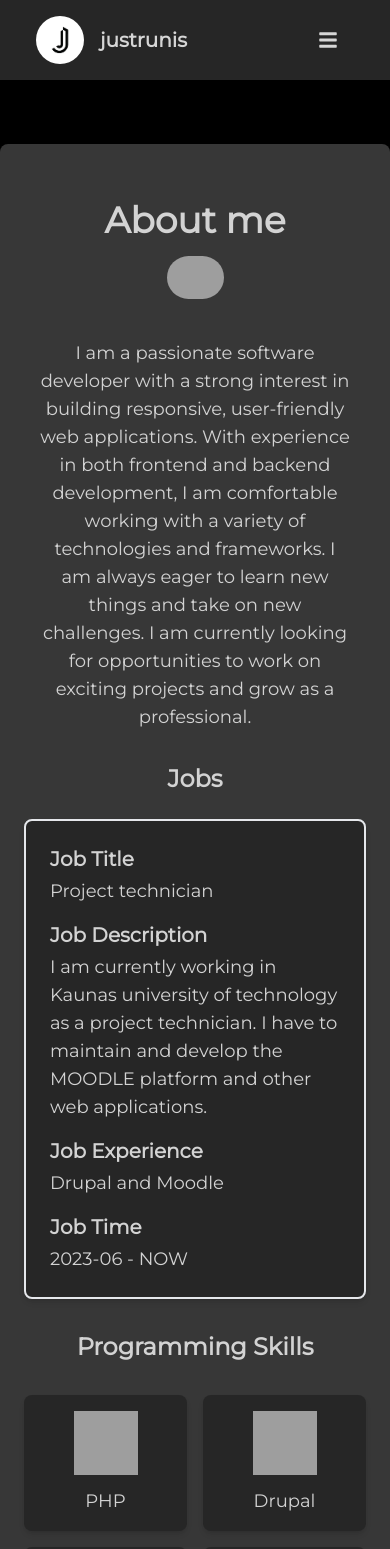
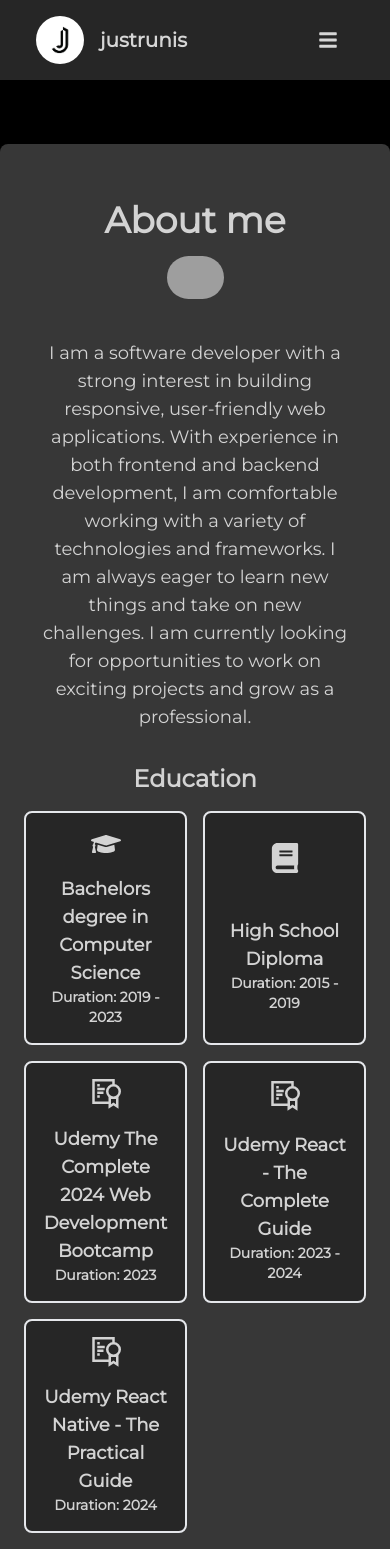
Before and after one commit to justrunis/portfolio, a React (Vite) app: page /about in a window 390 px wide. Shown: the top 1549 px of the page. Built offline with nearby package versions, Linux system fonts and the light colour scheme; grey boxes are pictures that could not be loaded.

Commit message:
added education

```diff
--- /dev/null
+++ b/src/components/About/Education.jsx
@@ -0,0 +1,64 @@
+import { motion } from "framer-motion";
+import { useTranslation } from "react-i18next";
+import { FaGraduationCap, FaBook } from "react-icons/fa";
+import { GrCertificate } from "react-icons/gr";
+
+export default function Education({ delay }) {
+  const { t } = useTranslation("global");
+
+  const educationItems = [
+    {
+      title: t("about.educationTitle1"),
+      duration: "2019 - 2023",
+      icon: <FaGraduationCap />,
+    },
+    {
+      title: t("about.educationTitle2"),
+      duration: "2015 - 2019",
+      icon: <FaBook />,
+    },
+    {
+      title: t("about.educationTitle3"),
+      duration: "2023",
+      icon: <GrCertificate />,
+    },
+    {
+      title: t("about.educationTitle4"),
+      duration: "2023 - 2024",
+      icon: <GrCertificate />,
+    },
+    {
+      title: t("about.educationTitle5"),
+      duration: "2024",
+      icon: <GrCertificate />,
+    },
+  ];
+
+  return (
+    <motion.div
+      initial={{ opacity: 0, y: 50 }}
+      animate={{ opacity: 1, y: 0 }}
+      transition={{ delay: delay }}
+      className="font-bold text-center mt-8"
+    >
+      <h2 className="text-2xl font-bold">{t("about.education")}</h2>
+      <div className="grid grid-cols-2 gap-4 mt-4 sm:grid-cols-2">
+        {educationItems.map((item, index) => (
+          <div
+            key={index}
+            className="flex flex-col items-center justify-around gap-4 bg-base-300 border-2 rounded-lg p-4"
+            style={{ maxWidth: "400px" }} // Adjust the max width here
+          >
+            <div className="text-3xl lg:text-6xl">{item.icon}</div>
+            <div>
+              <h3 className="text-lg lg:text-xl font-bold">{item.title}</h3>
+              <p className="text-sm lg:text-lg">
+                {t("about.duration")}: {item.duration}
+              </p>
+            </div>
+          </div>
+        ))}
+      </div>
+    </motion.div>
+  );
+}
--- a/src/pages/About.jsx
+++ b/src/pages/About.jsx
@@ -3,6 +3,7 @@ import { useTranslation } from "react-i18next";
 import Skills from "../components/About/Skills";
 import AboutHero from "../components/About/AboutHero";
 import Jobs from "../components/About/Jobs";
+import Education from "../components/About/Education";
 
 export default function About() {
   const { t } = useTranslation("global");
@@ -15,8 +16,9 @@ export default function About() {
       className="container mx-auto flex flex-col items-center justify-center bg-secondary text-secondary-content p-6 my-16 sm:border-4 sm:border-base rounded-lg shadow-lg xl:w-1/2"
     >
       <AboutHero delay={0.2} />
-      <Jobs delay={0.4} />
-      <Skills delay={0.6} />
+      <Education delay={0.4} />
+      <Jobs delay={0.6} />
+      <Skills delay={0.8} />
     </motion.div>
   );
 }
--- a/src/translations/en/global.json
+++ b/src/translations/en/global.json
@@ -30,13 +30,20 @@
   },
   "about": {
     "title": "About me",
-    "bio": "I am a passionate software developer with a strong interest in building responsive, user-friendly web applications. With experience in both frontend and backend development, I am comfortable working with a variety of technologies and frameworks. I am always eager to learn new things and take on new challenges. I am currently looking for opportunities to work on exciting projects and grow as a professional.",
+    "bio": "I am a software developer with a strong interest in building responsive, user-friendly web applications. With experience in both frontend and backend development, I am comfortable working with a variety of technologies and frameworks. I am always eager to learn new things and take on new challenges. I am currently looking for opportunities to work on exciting projects and grow as a professional.",
     "jobs": "Jobs",
     "jobTitle": "Job Title",
     "jobDescription": "Job Description",
     "jobExperience": "Job Experience",
     "jobTime": "Job Time",
     "programmingSkills": "Programming Skills",
+    "education": "Education",
+    "educationTitle1": "Bachelors degree in Computer Science",
+    "educationTitle2": "High School Diploma",
+    "educationTitle3": "Udemy The Complete 2024 Web Development Bootcamp",
+    "educationTitle4": "Udemy React - The Complete Guide",
+    "educationTitle5": "Udemy React Native - The Practical Guide",
+    "duration": "Duration",
     "jobTitle1": "Project technician",
     "jobDescription1": "I am currently working in Kaunas university of technology as a project technician. I have to maintain and develop the MOODLE platform and other web applications.",
     "jobExperience1": "Drupal and Moodle",
--- a/src/translations/lt/global.json
+++ b/src/translations/lt/global.json
@@ -1,5 +1,59 @@
 {
   "header": {
-    "test": "Test"
+    "home": "Pagrindinis",
+    "about": "Apie mane",
+    "projects": "Projektai",
+    "contact": "Kontaktai",
+    "language": "Kalba"
+  },
+  "footer": {
+    "rights": "Visos teisės saugomos"
+  },
+  "home": {
+    "title": "Sveiki, mano vardas",
+    "name": "justrunis",
+    "description": "Esu programinės įrangos kūrėjas iš Kauno, Lietuvos. Mane žavi naujos technologijos bei mėgstu mokytis naujų dalykų. Visada ieškau naujų iššūkių ir galimybių tobulėti kaip profesionalas."
+  },
+  "projects": {
+    "title": "Projektai",
+    "description": "Čia yra keletas projektų, kuriuos sukūriau.",
+    "visit": "Aplankyti projektą",
+    "visitRepository": "Aplankyti saugyklą",
+    "projectDescription1": "Virtualus automobilių salonas sukurtas naudojant React",
+    "projectDescription2": "Viktorinos žaidimas sukurtas naudojant React",
+    "projectDescription3": "Vartotojo sąsaja Wuthering Waves žaidimo API",
+    "projectDescription4": "Paprasta orų programa sukurta naudojant React",
+    "projectDescription5": "Mobilioji programa vietoms išsaugoti",
+    "projectDescription6": "Žiniatinklio programa receptams rasti",
+    "projectDescription7": "Paprasta užrašų programa",
+    "projectDescription8": "Žiniatinklio programa prekių pirkimui ar pardavimui rasti"
+  },
+  "about": {
+    "title": "Apie mane",
+    "bio": "Esu programinės įrangos kūrėjas, turintis didelį susidomėjimą kurti reaguojančias, vartotojui patogias interneto programas. Turiu patirties tiek font-end, tiek back-end kūrimo dalyje ir esu susipažinęs su įvairiomis technologijomis ir struktūromis. Visada noriu mokytis naujų dalykų ir imtis naujų iššūkių. Šiuo metu ieškau galimybių dirbti su įdomiais projektais ir tobulėti kaip profesionalas.",
+    "jobs": "Darbo patirtis",
+    "jobTitle": "Pareigos",
+    "jobDescription": "Darbo aprašymas",
+    "jobExperience": "Darbo patirtis",
+    "jobTime": "Laikotarpis",
+    "programmingSkills": "Programavimo įgūdžiai",
+    "education": "Išsilavinimas",
+    "educationTitle1": "Bakalauro laipsnis Programų sistemose",
+    "educationTitle2": "Vidurinės mokyklos diplomas",
+    "educationTitle3": "Udemy 2024 m. WEB kursas",
+    "educationTitle4": "Udemy React - Išsamus vadovas",
+    "educationTitle5": "Udemy React Native - Praktinis vadovas",
+    "duration": "Trukmė",
+    "jobTitle1": "Projekto technikas",
+    "jobDescription1": "Šiuo metu dirbu Kauno technologijos universitete kaip projekto technikas. Prižiūriu ir plėtoju MOODLE platformą bei kitas interneto programas.",
+    "jobExperience1": "Drupal ir Moodle",
+    "jobTime1": "2023-06 - DABAR"
+  },
+  "contact": {
+    "title": "Susisiekite su manimi!",
+    "description": "Galite mane pasiekti šiose platformose:",
+    "github": "Github",
+    "linkedin": "LinkedIn",
+    "email": "El. paštas"
   }
 }
```
